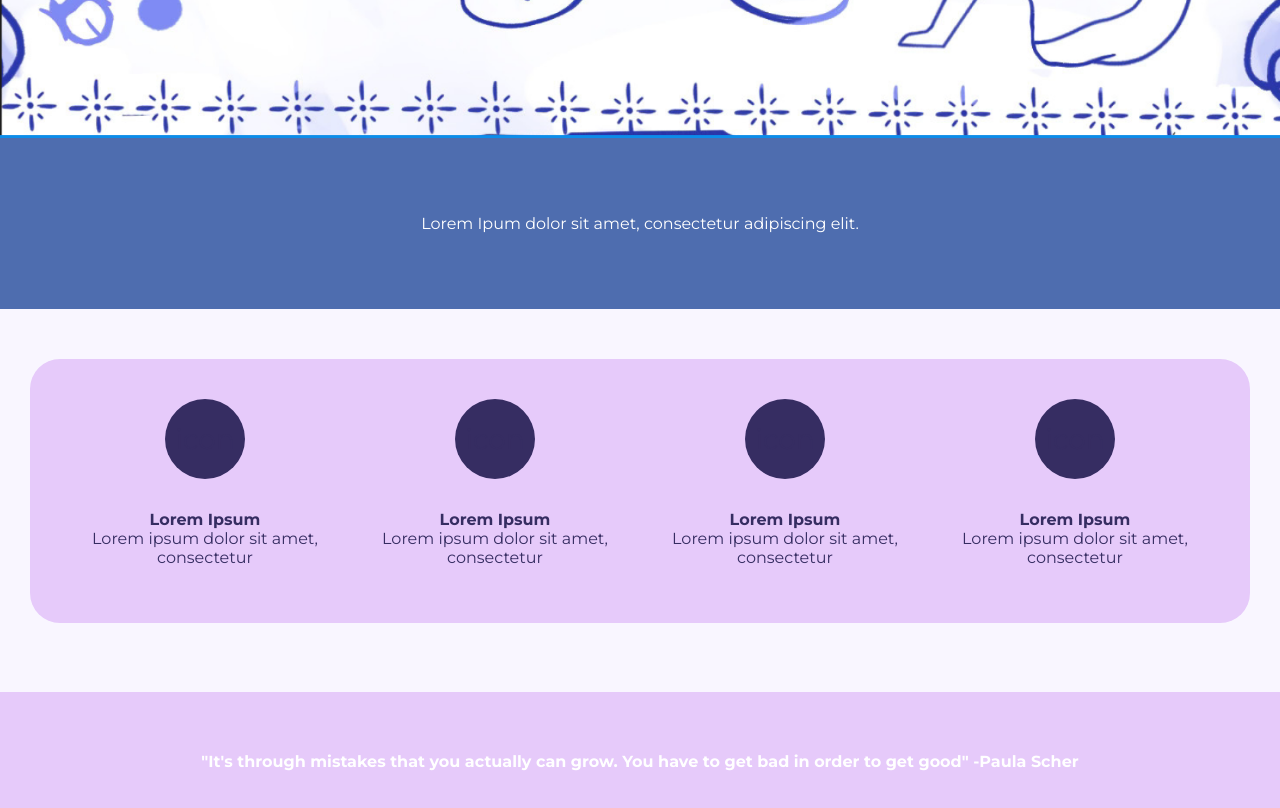
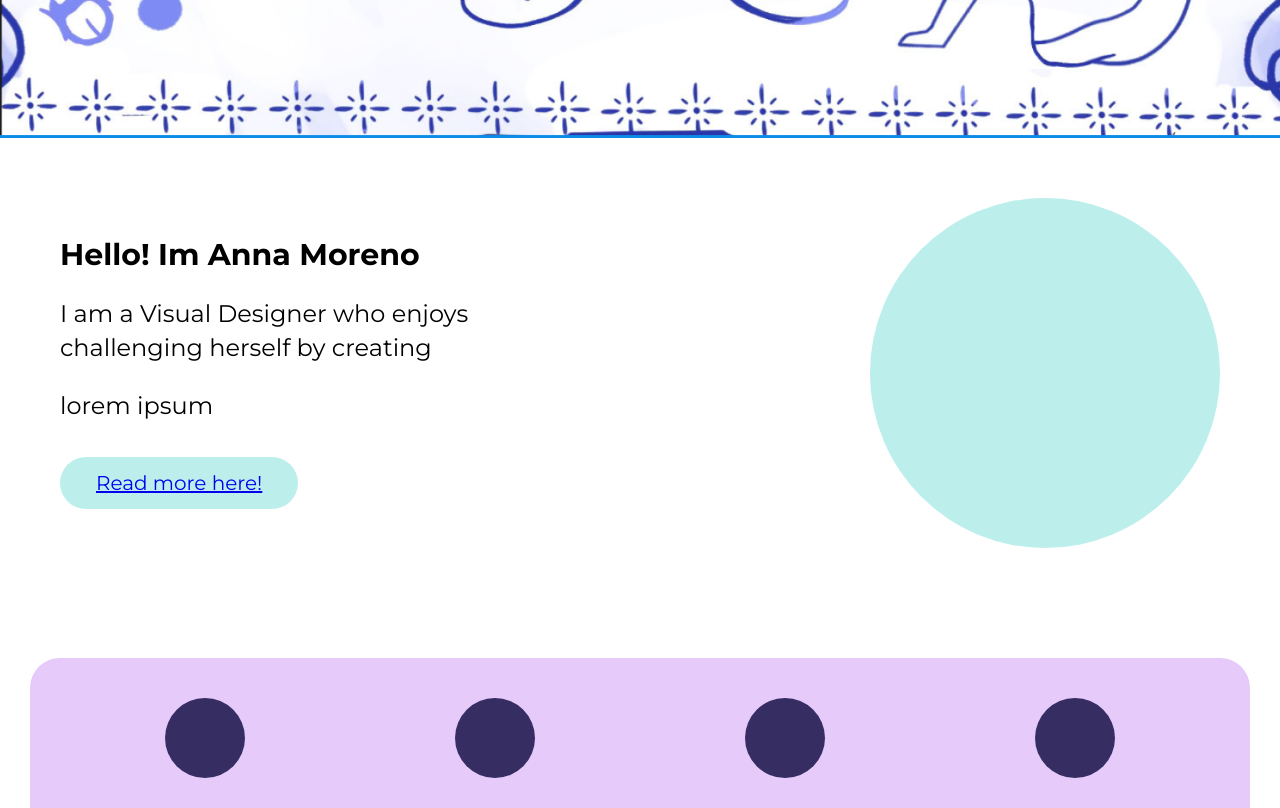
Before and after one commit to annam-sm/IL-Personal-Portfolio, a plain HTML site: page index.html in a window 1280 px wide. Shown: the part 640-1448 px from the top of the page. Drawn offline with nearby package versions, Linux system fonts and the light colour scheme.

Commit message:
first text section

```diff
--- a/index.html
+++ b/index.html
@@ -41,9 +41,16 @@
 
 
 
-            <div class="first-color-box-blue">
-                    <p> Lorem Ipum dolor sit amet, consectetur adipiscing elit. </p>
+            <div class="first-color-box">
+                <div class="text-content">
+                    <h1 class="heading"> Hello! Im Anna Moreno </h1>
+                    <p class="size" > I am a Visual Designer who enjoys challenging herself by creating  </p>
+                    <p class="size"> lorem ipsum</p>
+                    <a href="#" class="read-more-button"> Read more here!</a>
                    </div>
+
+                <div class="circle-placeholder"></div>
+            </div>
 
 
 
--- a/style.css
+++ b/style.css
@@ -1,7 +1,7 @@
 body{
     font-family: "Montserrat";
     color: #362D62;
-    background-color: #F9F6FF;
+    background-color: #ffff;
     margin: 0px;
 
 }
@@ -116,25 +116,45 @@ body{
     display: block;
 }
 
-
-
-.first-text{
-    font-family: "Montserrat";
+.first-color-box{
+    color: #000000;
+    background-color: #ffff;
+    text-align: left;
+    padding: 60px;
+    margin-bottom: 50px;
+    display: flex;
+    align-items: center;
+    justify-content: space-between;
+    gap: 40px;
+}
+.text-content {
+    max-width: 550px;
+}
+.heading{
+    font-size: 30px;
+    margin-top:0;
+    margin-bottom: 24px;
+}
+.size{
     font-size: 24px;
-    display:flex;
-    flex-direction: column;
-    align-items: center;
-    text-align: center;
-    margin: auto 0;
-
+    line-height: 1.4;
+    margin-bottom: 20px;
 }
-
-.first-color-box-blue{
-    color: #fff;
-    background-color: #4E6DAF;
-    text-align: center;
-    padding: 60px;
-    margin-bottom: 50px
+.read-more-button{
+    display: inline-block;
+    margin-top: 15px;
+    padding: 14px 36px;
+    background-color: #BCEFEC;
+    color: 4E6DAF;
+    font-size: 20px;
+    border-radius: 50px;
+}
+.circle-placeholder {
+    width: 350px;
+    height: 350px;
+    background-color: #BCEFEC;
+    border-radius: 50%;
+    flex-shrink: 0;
 }
 
 
```
